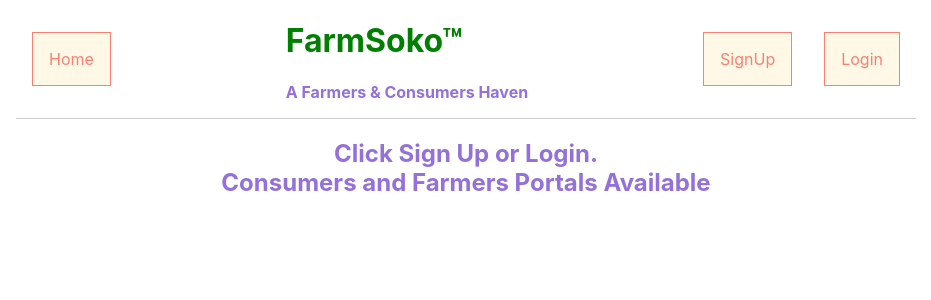
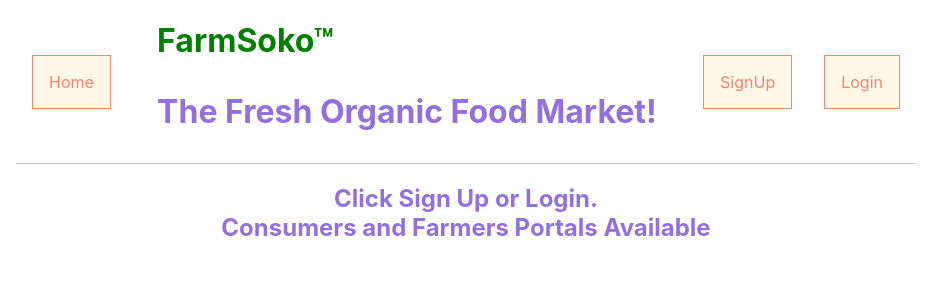
Before and after one commit to Mutuma-Gitonga/farm-soko-frontend, a React (Create React App) app: page / in a window 1280 px wide. Shown: the top 300 px of the page, without its empty margins (174-1105 px from the left). Built offline with nearby package versions, Linux system fonts and the light colour scheme.

Commit message:
style: change farmsoko tagline and its style

```diff
--- a/src/components/NavBar.js
+++ b/src/components/NavBar.js
@@ -29,7 +29,7 @@ function NavBar(props) {
       <div>
         <Link to="/">Home</Link>
       </div>
-      <div><h1 style={{fontWeight: "bold", color: "green"}}>FarmSoko&#8482;</h1><p style={{fontWeight: "bold", color: "mediumpurple"}}>A Farmers & Consumers Haven</p></div>
+      <div><h1 style={{fontWeight: "bold", color: "green"}}>FarmSoko&#8482;</h1><p style={{fontWeight: "bold", color: "mediumpurple", fontSize: "2em"}}>The Fresh Organic Food Market!</p></div>
       <div>
         {props.farmerConsumerLoggedInStatus ? (
           <button onClick={handleLogoutClick}>Logout</button>
```
